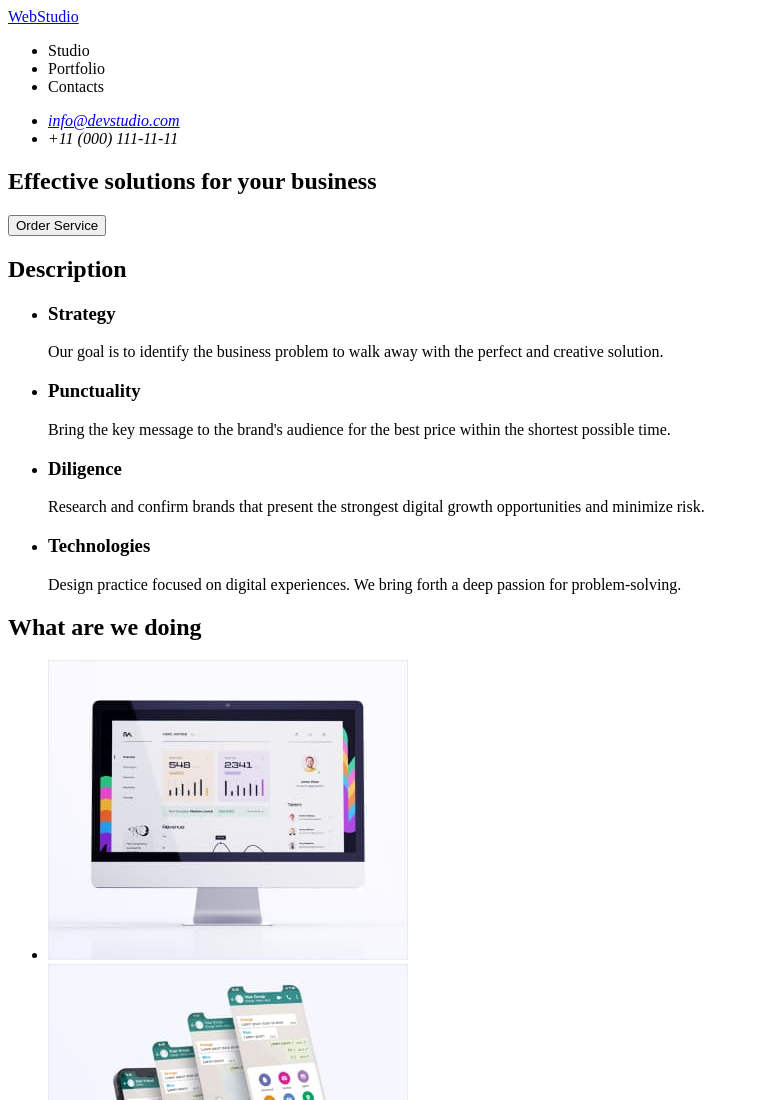
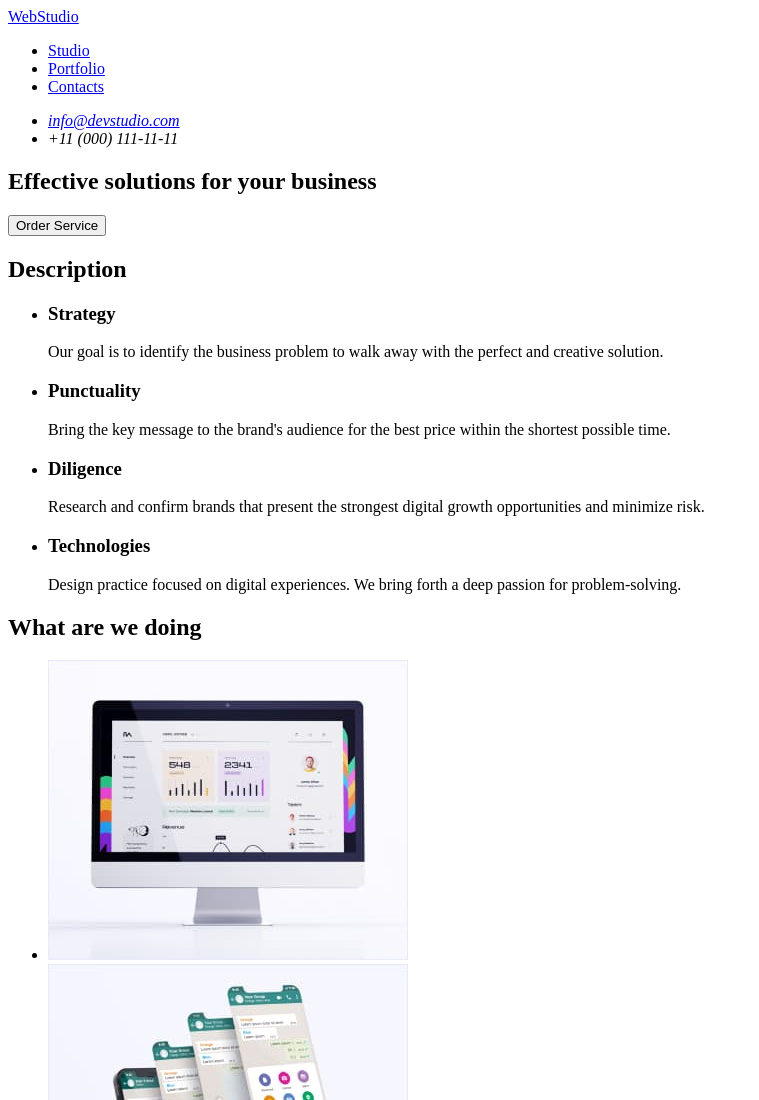
Before and after one commit to NataliyaKr/goit-markup-hw-01, a plain HTML site: page index.html in a window 1280 px wide. Shown: the top 1100 px of the page, without its empty margins (0-759 px from the left). Drawn offline with Linux system fonts and the light colour scheme.

Commit message:
Update1 index.html

```diff
--- a/index.html
+++ b/index.html
@@ -11,9 +11,9 @@
     <nav>
         <a href="./index.html">WebStudio</a>
         <ul>
-            <li><a href="./index.html"></a>Studio</li>
-            <li><a href="portfolio"></a>Portfolio</li>
-            <li><a href="contacts"></a>Contacts</li>
+            <li><a href="./index.html">Studio</a></li>
+            <li><a href="#">Portfolio</a></li>
+            <li><a href="#">Contacts</a></li>
         </ul>
     </nav>
     <address>
```
